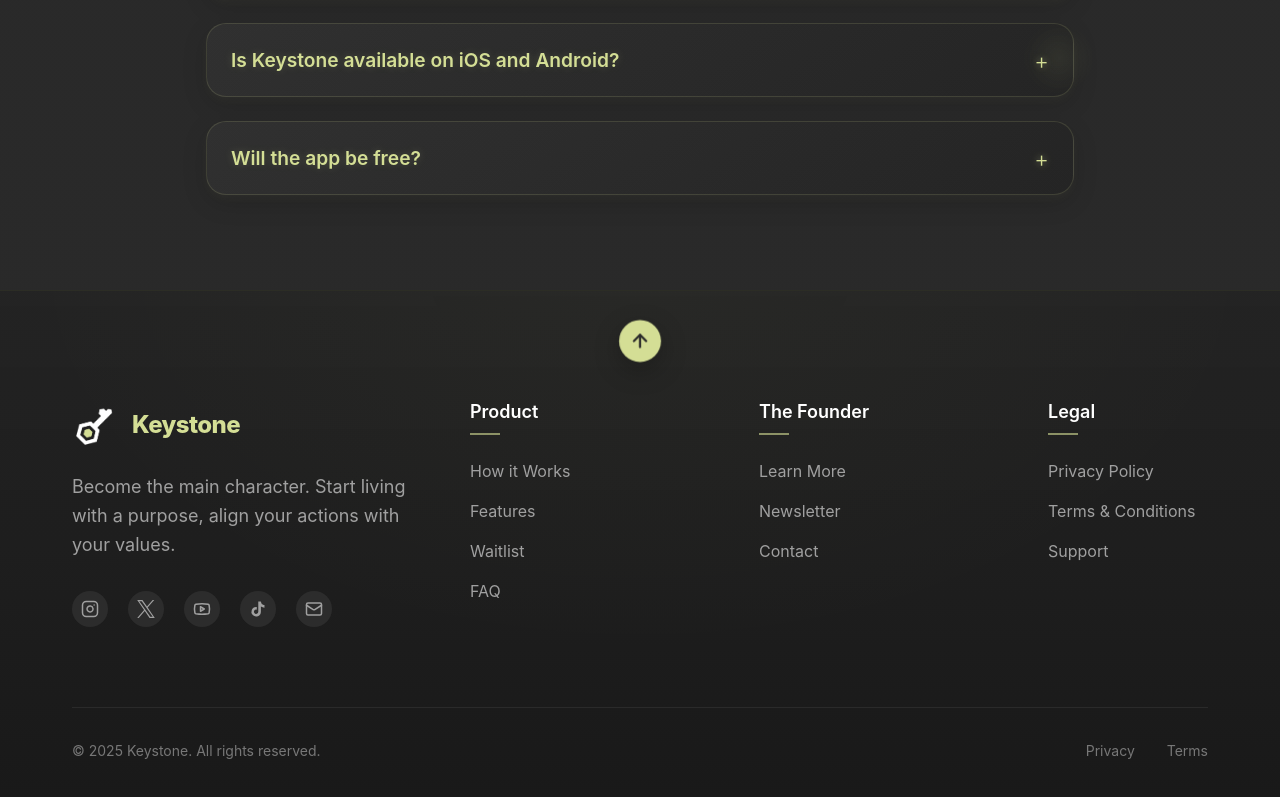
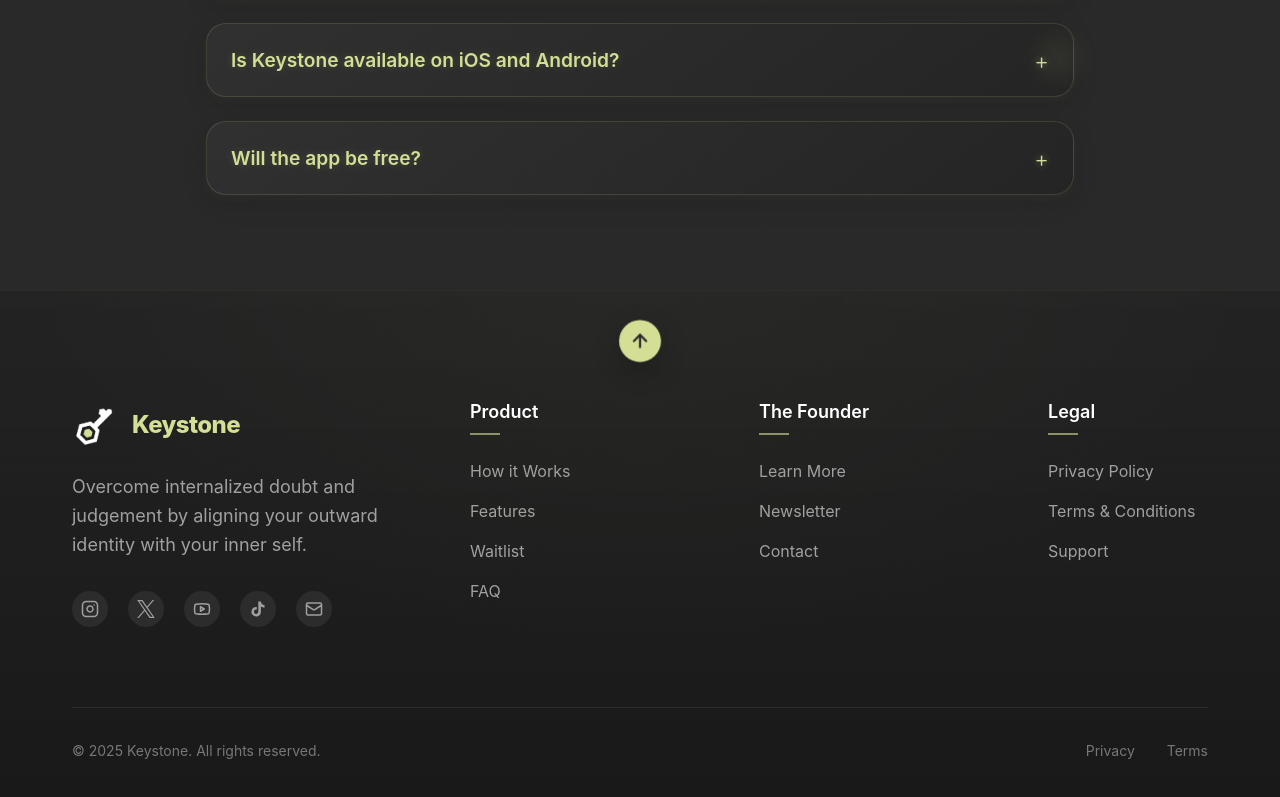
Before and after one commit to zach-redder/keystone-landingpage, a Next.js app: page / in a window 1280 px wide. Shown: the part 6319-7116 px from the top of the page. Built offline with nearby package versions, Linux system fonts and the light colour scheme.

Commit message:
Completely edited main screen

```diff
--- a/components/Footer.tsx
+++ b/components/Footer.tsx
@@ -148,7 +148,7 @@ export default function Footer() {
               }}>Keystone</span>
             </Link>
             <p style={{ color: '#a0a0a0', fontSize: '1.125rem', marginBottom: '2rem', lineHeight: 1.6 }}>
-              Become the main character. Start living with a purpose, align your actions with your values.
+              Overcome internalized doubt and judgement by aligning your outward identity with your inner self.
             </p>
 
             <div style={{ display: 'flex', gap: '1.25rem' }}>
```
